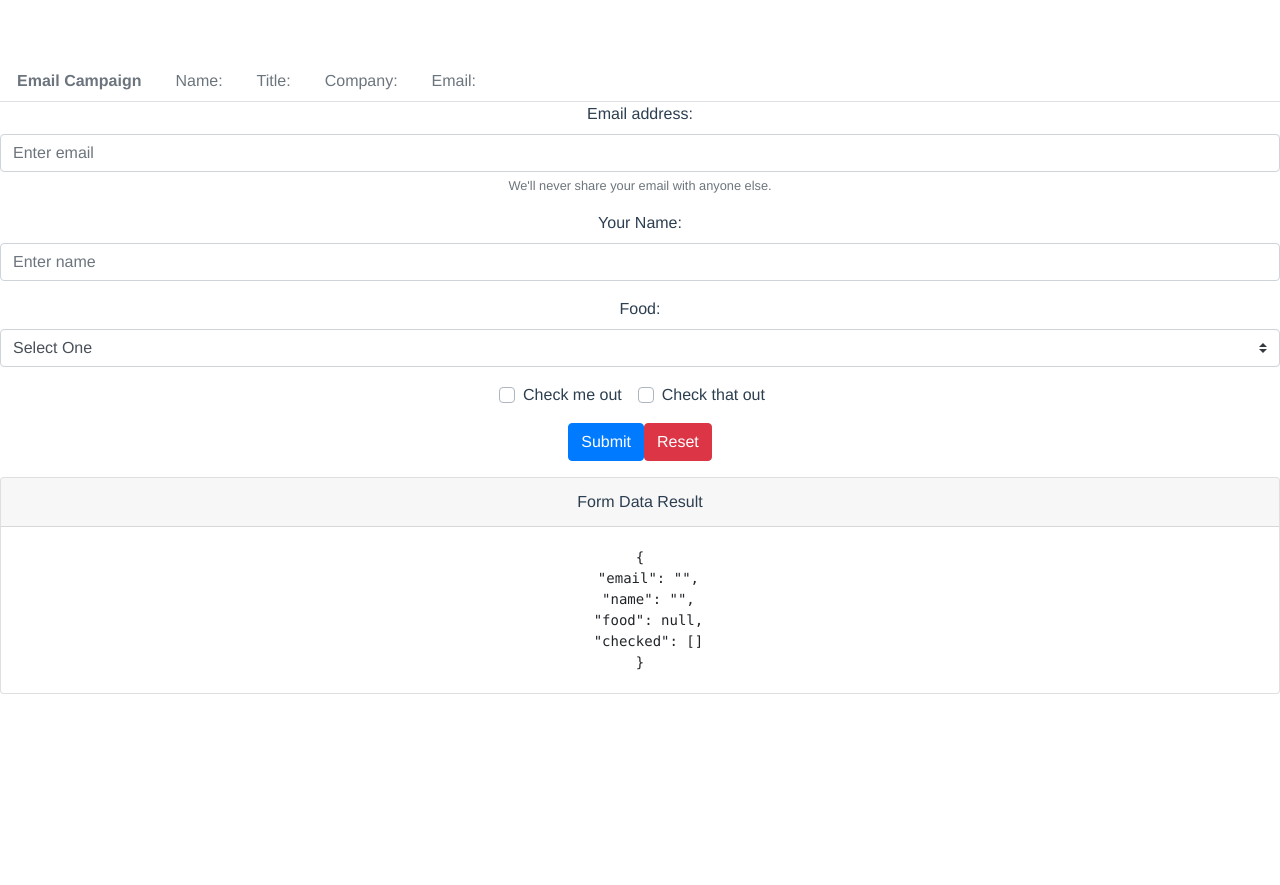
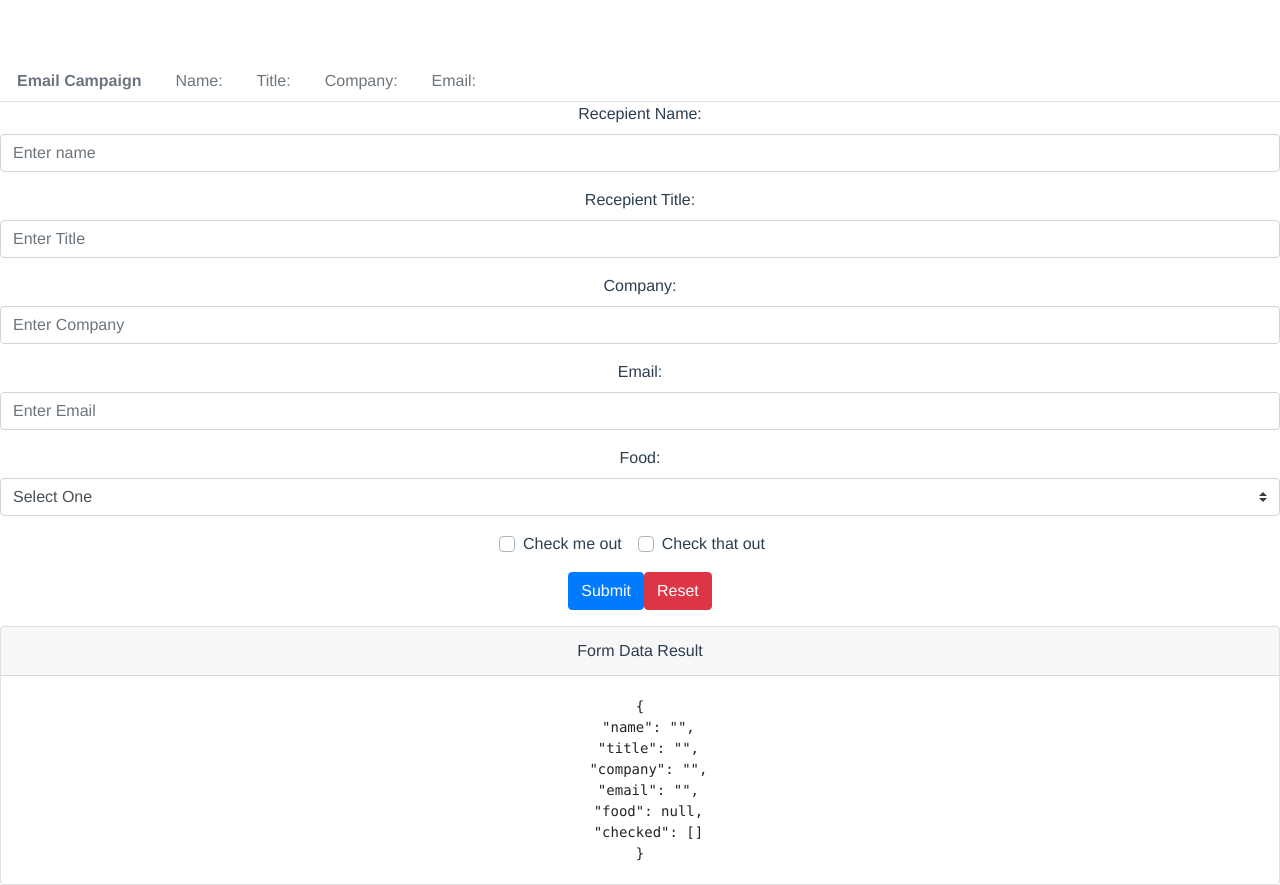
Before and after one commit to GreatDeveloper66/email-contact-campaigns, a Vue app: page / in a window 1280 px wide. Before the commit the page ends 800 px from the top, so only its background shows below. Built offline with nearby package versions, Linux system fonts and the light colour scheme.

Commit message:
Change form variables for email campaign structure

```diff
--- a/src/components/Form.vue
+++ b/src/components/Form.vue
@@ -1,27 +1,40 @@
 <template>
   <div>
     <b-form @submit="onSubmit" @reset="onReset" v-if="show">
-      <b-form-group
-        id="input-group-1"
-        label="Email address:"
-        label-for="input-1"
-        description="We'll never share your email with anyone else."
-      >
+
+      <b-form-group id="input-group-1" label="Recepient Name:" label-for="input-1">
         <b-form-input
           id="input-1"
-          v-model="form.email"
-          type="email"
+          v-model="form.name"
           required
-          placeholder="Enter email"
+          placeholder="Enter name"
         ></b-form-input>
       </b-form-group>
 
-      <b-form-group id="input-group-2" label="Your Name:" label-for="input-2">
+      <b-form-group id="input-group-2" label="Recepient Title:" label-for="input-2">
         <b-form-input
           id="input-2"
-          v-model="form.name"
+          v-model="form.title"
           required
-          placeholder="Enter name"
+          placeholder="Enter Title"
+        ></b-form-input>
+      </b-form-group>
+
+      <b-form-group id="input-group-3" label="Company:" label-for="input-3">
+        <b-form-input
+          id="input-3"
+          v-model="form.company"
+          required
+          placeholder="Enter Company"
+        ></b-form-input>
+      </b-form-group>
+
+      <b-form-group id="input-group-4" label="Email:" label-for="input-4">
+        <b-form-input
+          id="input-4"
+          v-model="form.email"
+          required
+          placeholder="Enter Email"
         ></b-form-input>
       </b-form-group>
 
@@ -55,8 +68,10 @@
     data() {
       return {
         form: {
+          name: '',
+          title: '',
+          company: '',
           email: '',
-          name: '',
           food: null,
           checked: []
         },
@@ -74,6 +89,8 @@
         // Reset our form values
         this.form.email = ''
         this.form.name = ''
+        this.form.title = ''
+        this.form.company = ''
         this.form.food = null
         this.form.checked = []
         // Trick to reset/clear native browser form validation state
```
